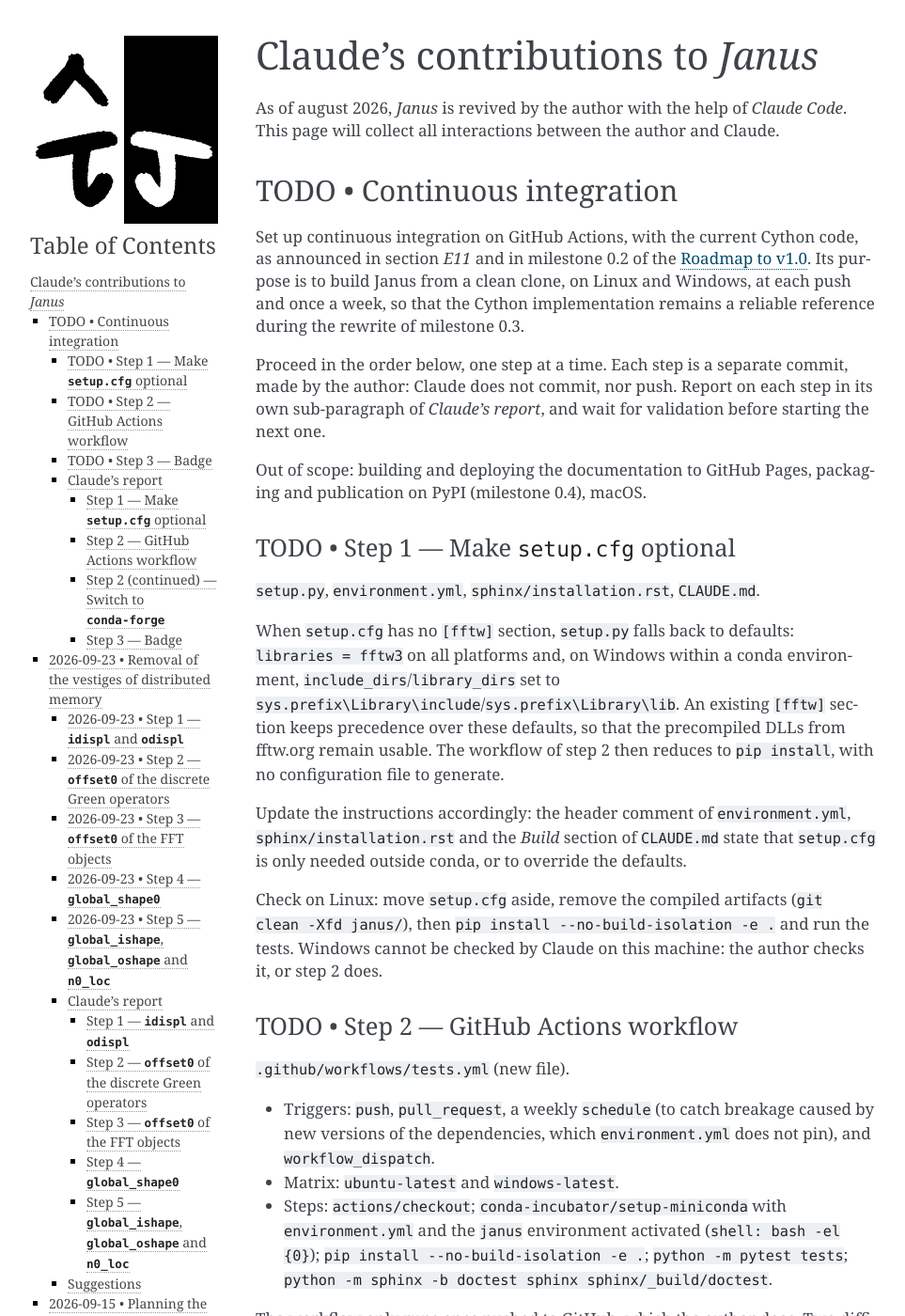
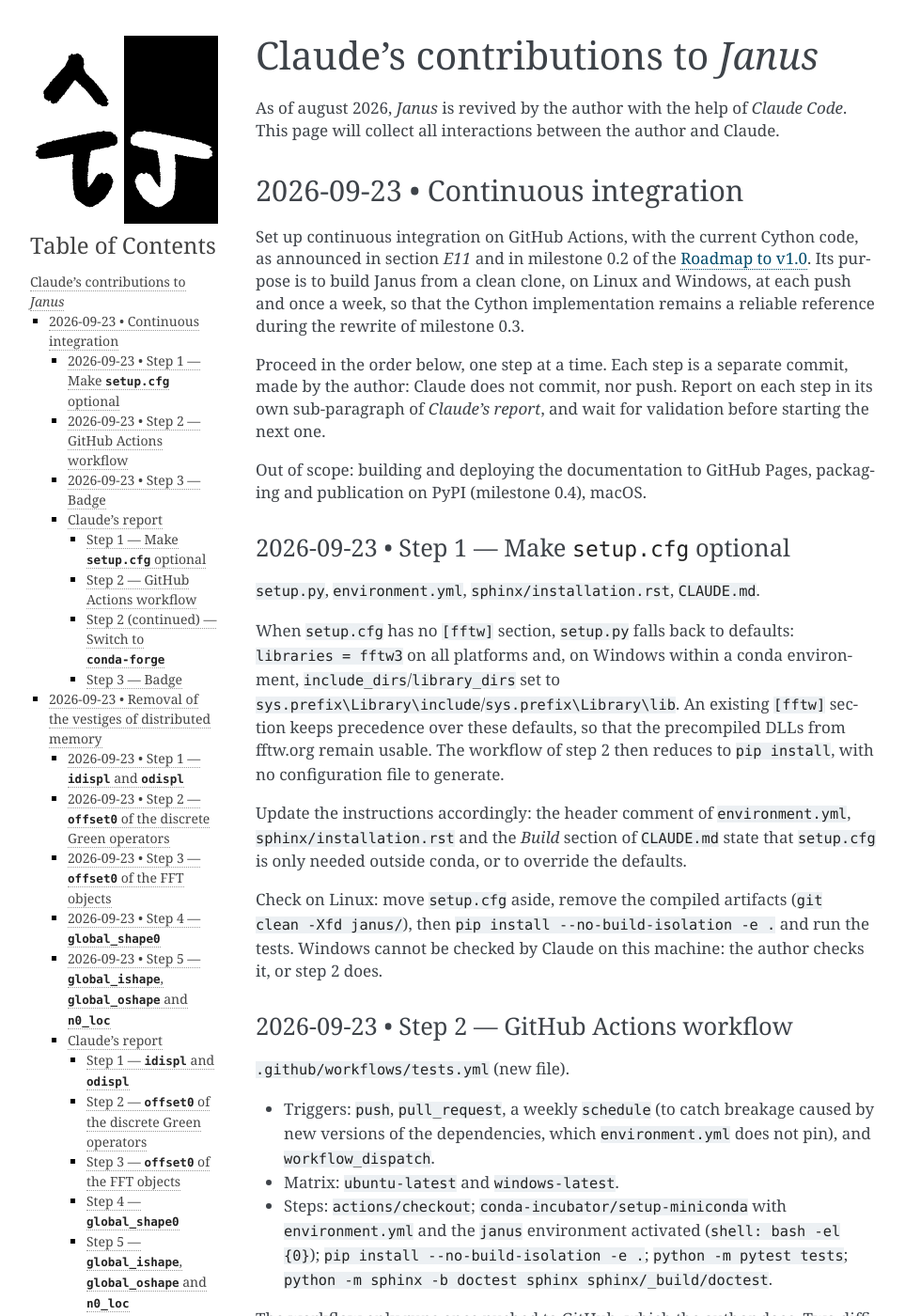
Before and after one commit to sbrisard/janus, a Sphinx documentation site: the page built from sphinx/claude.rst, in a window 1280 px wide and 1400 px high. Shown: the whole window at 94% size, without its empty margins (148-1111 px from the left). Built offline with Sphinx 7.4.7, drawn with Linux system fonts in a browser that asks for light colours; some of the changed text lies outside the part shown.

```diff
--- a/sphinx/claude.rst
+++ b/sphinx/claude.rst
@@ -5,8 +5,8 @@
 As of august 2026, `Janus` is revived by the author with the help of `Claude Code`. This page will collect all interactions between the author and Claude.
 
 
-TODO • Continuous integration
-=============================
+2026-09-23 • Continuous integration
+===================================
 
 Set up continuous integration on GitHub Actions, with the current Cython code, as announced in section *E11* and in milestone 0.2 of the :doc:`roadmap`. Its purpose is to build Janus from a clean clone, on Linux and Windows, at each push and once a week, so that the Cython implementation remains a reliable reference during the rewrite of milestone 0.3.
 
@@ -14,8 +14,8 @@
 
 Out of scope: building and deploying the documentation to GitHub Pages, packaging and publication on PyPI (milestone 0.4), macOS.
 
-TODO • Step 1 — Make ``setup.cfg`` optional
--------------------------------------------
+2026-09-23 • Step 1 — Make ``setup.cfg`` optional
+-------------------------------------------------
 
 ``setup.py``, ``environment.yml``, ``sphinx/installation.rst``, ``CLAUDE.md``.
 
@@ -25,8 +25,8 @@
 
 Check on Linux: move ``setup.cfg`` aside, remove the compiled artifacts (``git clean -Xfd janus/``), then ``pip install --no-build-isolation -e .`` and run the tests. Windows cannot be checked by Claude on this machine: the author checks it, or step 2 does.
 
-TODO • Step 2 — GitHub Actions workflow
----------------------------------------
+2026-09-23 • Step 2 — GitHub Actions workflow
+---------------------------------------------
 
 ``.github/workflows/tests.yml`` (new file).
 
@@ -41,8 +41,8 @@
 
 Acceptance criterion: both jobs are green, with the same test count as locally (3043 passed, 111 skipped on Linux), and no failing doctest.
 
-TODO • Step 3 — Badge
----------------------
+2026-09-23 • Step 3 — Badge
+---------------------------
 
 ``README.rst``.
 
```
